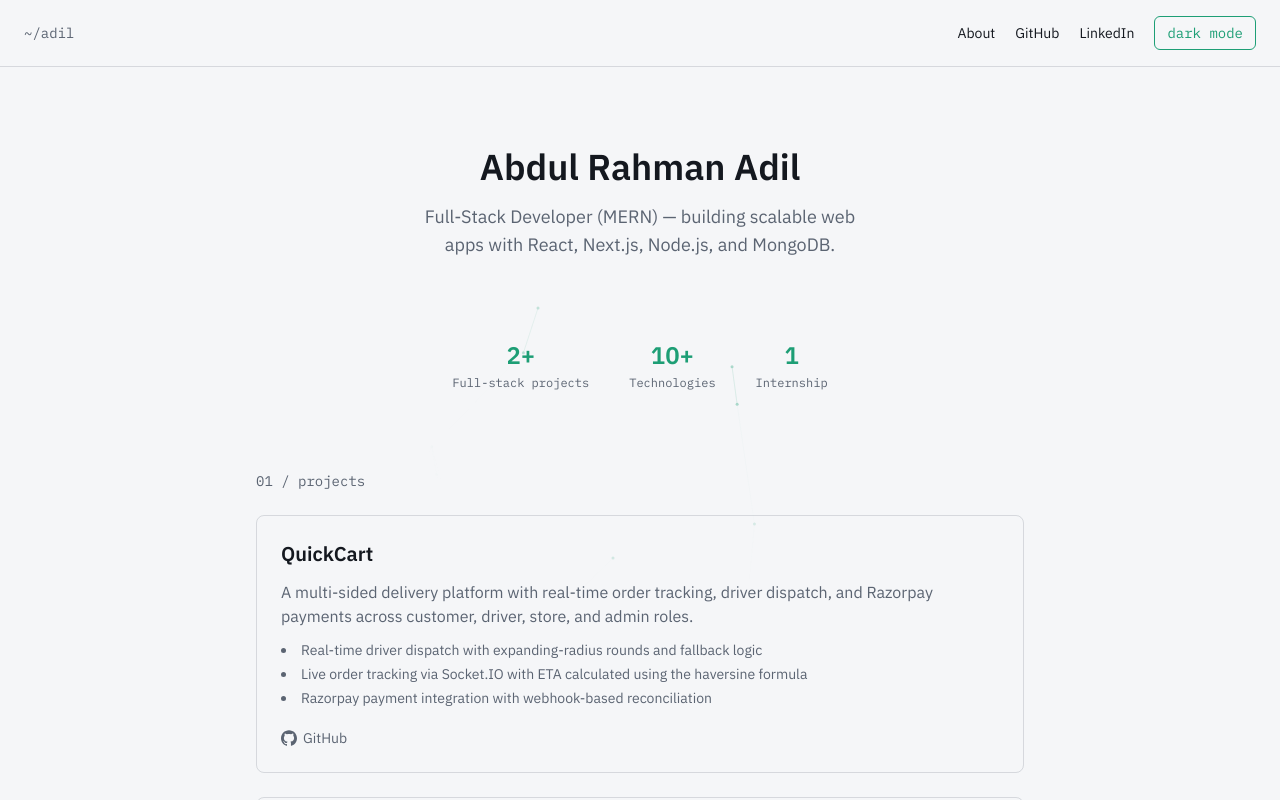
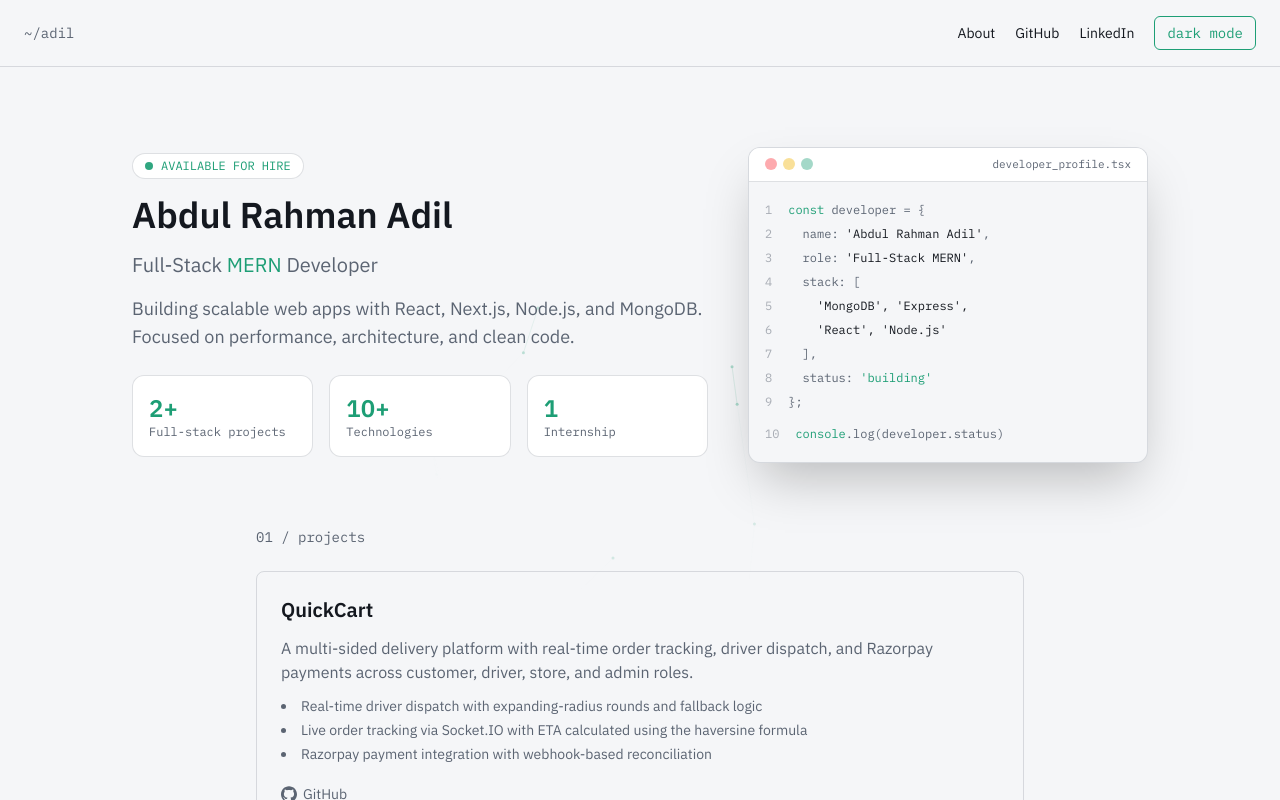
Before and after one commit to adil2133-git/portfolio-website, a Next.js app: page / in a window 1280 px wide. Shown: the top 800 px of the page. Built offline with nearby package versions, Linux system fonts and the light colour scheme.

Commit message:
codeCard component created and updated in page

```diff
--- a/app/page.tsx
+++ b/app/page.tsx
@@ -4,35 +4,47 @@ import GithubActivity from "@/components/GithubActivity";
 import FadeIn from "@/components/FadeIn";
 import HeroReveal from "@/components/HeroReveal";
 import ProjectCard from "@/components/ProjectCard";
+import CodeCard from "@/components/CodeCard";
 
 export default function Home() {
   return (
     <main className="flex flex-col items-center gap-16 px-6 py-20">
       <HeroReveal>
-        <section className="flex flex-col items-center gap-4 text-center">
-          <h1 data-reveal className="text-4xl font-semibold">Abdul Rahman Adil</h1>
-          <p data-reveal className="max-w-md text-lg text-muted">
-            Full-Stack Developer (MERN) — building scalable web apps with React,
-            Next.js, Node.js, and MongoDB.
+        <section className="w-full max-w-5xl grid grid-cols-1 lg:grid-cols-12 gap-10 items-center">
+          <div className="lg:col-span-7 flex flex-col gap-4">
+            <div className="inline-flex items-center gap-2 px-3 py-1 w-fit bg-surface border border-muted/20 rounded-full">
+              <span className="w-2 h-2 rounded-full bg-accent animate-pulse" />
+              <span className="font-mono text-xs text-accent uppercase">Available for hire</span>
+            </div>
+            <h1 className="text-4xl font-semibold">Abdul Rahman Adil</h1>
+            <p className="text-xl text-muted">
+              Full-Stack <span className="text-accent">MERN</span> Developer
             </p>
-        </section>
-      </HeroReveal>
+            <p className="text-lg text-muted max-w-xl">
+              Building scalable web apps with React, Next.js, Node.js, and MongoDB.
+              Focused on performance, architecture, and clean code.
+            </p>
 
-
-      <FadeIn>
-        <section className="flex flex-wrap justify-center gap-10 py-4">
+            <div className="flex flex-wrap gap-4 pt-2">
               {[
                 { label: "Full-stack projects", value: "2+" },
                 { label: "Technologies", value: "10+" },
                 { label: "Internship", value: "1" },
               ].map((stat) => (
-            <div key={stat.label} className="flex flex-col items-center gap-1">
-              <span className="text-2xl font-semibold text-accent">{stat.value}</span>
-              <span className="font-mono text-xs text-muted">{stat.label}</span>
+                <div key={stat.label} className="p-4 bg-surface border border-muted/20 rounded-xl flex-1 min-w-[120px]">
+                  <div className="text-2xl font-semibold text-accent">{stat.value}</div>
+                  <div className="font-mono text-xs text-muted">{stat.label}</div>
                 </div>
               ))}
+            </div>
+          </div>
+
+          <div className="lg:col-span-5">
+            <CodeCard />
+          </div>
         </section>
-      </FadeIn>
+      </HeroReveal>
+
 
       <FadeIn>
         <section className="w-full max-w-3xl flex flex-col gap-6">
--- /dev/null
+++ b/components/CodeCard.tsx
@@ -0,0 +1,31 @@
+export default function CodeCard() {
+  return (
+    <div className="bg-background border border-muted/20 rounded-xl overflow-hidden shadow-2xl">
+      <div className="flex items-center justify-between px-4 py-2 bg-surface border-b border-muted/20">
+        <div className="flex gap-1.5">
+          <div className="w-3 h-3 rounded-full bg-red-500/40" />
+          <div className="w-3 h-3 rounded-full bg-yellow-500/40" />
+          <div className="w-3 h-3 rounded-full bg-accent/40" />
+        </div>
+        <span className="font-mono text-[11px] text-muted">developer_profile.tsx</span>
+      </div>
+
+      <div className="p-4 font-mono text-xs text-muted leading-6">
+        <div><span className="text-muted/50 mr-4">1</span><span className="text-accent">const</span> developer = {"{"}</div>
+        <div><span className="text-muted/50 mr-4">2</span>&nbsp;&nbsp;name: <span className="text-foreground">&apos;Abdul Rahman Adil&apos;</span>,</div>
+        <div><span className="text-muted/50 mr-4">3</span>&nbsp;&nbsp;role: <span className="text-foreground">&apos;Full-Stack MERN&apos;</span>,</div>
+        <div><span className="text-muted/50 mr-4">4</span>&nbsp;&nbsp;stack: [</div>
+        <div><span className="text-muted/50 mr-4">5</span>&nbsp;&nbsp;&nbsp;&nbsp;<span className="text-foreground">&apos;MongoDB&apos;, &apos;Express&apos;,</span></div>
+        <div><span className="text-muted/50 mr-4">6</span>&nbsp;&nbsp;&nbsp;&nbsp;<span className="text-foreground">&apos;React&apos;, &apos;Node.js&apos;</span></div>
+        <div><span className="text-muted/50 mr-4">7</span>&nbsp;&nbsp;],</div>
+        <div><span className="text-muted/50 mr-4">8</span>&nbsp;&nbsp;status: <span className="text-accent">&apos;building&apos;</span></div>
+        <div><span className="text-muted/50 mr-4">9</span>{"};"}</div>
+        <div className="mt-2">
+          <span className="text-muted/50 mr-4">10</span>
+          <span className="text-accent">console</span>.log(developer.status)
+          <span className="cursor-blink bg-accent w-2 h-4 inline-block ml-1 align-middle" />
+        </div>
+      </div>
+    </div>
+  );
+}
```
Lines whose indentation alone changed are shown as unchanged.
